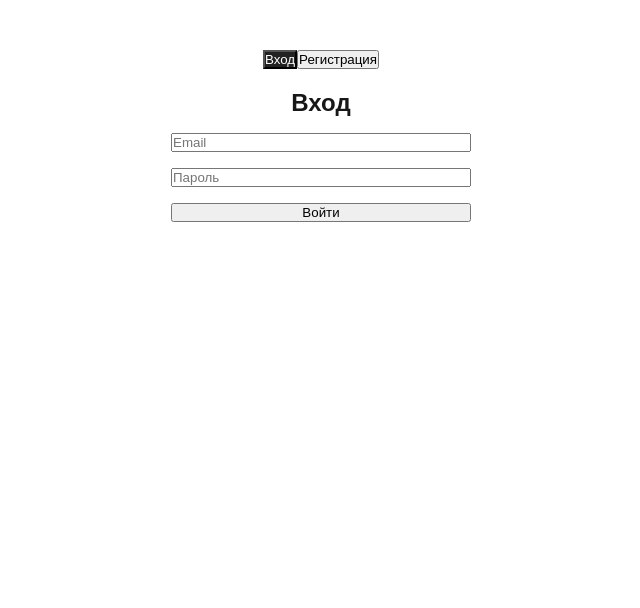
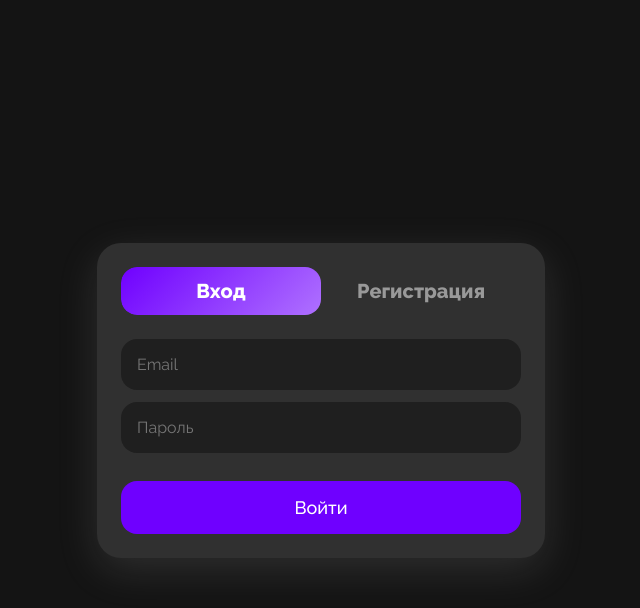
Before and after one commit to dmitriylmao/notes, a Next.js app: page / in a window 1280 px wide. Shown: the top 608 px of the page, without its empty margins (319-959 px from the left). Built offline with nearby package versions, Linux system fonts and the light colour scheme.

Commit message:
A fully prepared authorization page

```diff
--- a/package.json
+++ b/package.json
@@ -9,10 +9,13 @@
     "lint": "next lint"
   },
   "dependencies": {
+    "@next/font": "^14.2.15",
+    "clsx": "^2.1.1",
     "firebase": "^11.8.1",
     "next": "15.3.2",
     "react": "^19.0.0",
-    "react-dom": "^19.0.0"
+    "react-dom": "^19.0.0",
+    "react-toastify": "^11.0.5"
   },
   "devDependencies": {
     "@eslint/eslintrc": "^3",
--- /dev/null
+++ b/src/app/fonts.js
@@ -0,0 +1,8 @@
+// app/fonts.js
+import { Raleway } from '@next/font/google';
+
+export const raleway = Raleway({
+  subsets: ['latin', 'cyrillic'], // Важно: добавь 'cyrillic', если нужен русский
+  display: 'swap', // Рекомендуется для лучшей производительности
+  variable: '--font-raleway', // Опционально, но полезно для CSS-переменных
+});
--- a/src/app/globals.css
+++ b/src/app/globals.css
@@ -1,42 +1,14 @@
-:root {
-  --background: #ffffff;
-  --foreground: #171717;
-}
-
-@media (prefers-color-scheme: dark) {
-  :root {
-    --background: #0a0a0a;
-    --foreground: #ededed;
-  }
-}
-
-html,
-body {
-  max-width: 100vw;
-  overflow-x: hidden;
-}
 
 body {
-  color: var(--foreground);
-  background: var(--background);
-  font-family: Arial, Helvetica, sans-serif;
-  -webkit-font-smoothing: antialiased;
-  -moz-osx-font-smoothing: grayscale;
+  font-family: var(--font-raleway), sans-serif;
+  background-color: rgb(20, 20, 20);
+  display: flex; /* Делаем body flex-контейнером */
+  justify-content: center; /* Центрирует дочерние элементы по горизонтали */
+  align-items: center; /* Центрирует дочерние элементы по вертикали */
+  min-height: 100vh; /* Убеждаемся, что body занимает всю высоту viewport'а */
 }
-
-* {
-  box-sizing: border-box;
+html, body {
+  height: 100%; /* Очень важно! body должен занимать всю высоту окна */
+  margin: 0;
   padding: 0;
-  margin: 0;
 }
-
-a {
-  color: inherit;
-  text-decoration: none;
-}
-
-@media (prefers-color-scheme: dark) {
-  html {
-    color-scheme: dark;
-  }
-}
--- a/src/app/layout.js
+++ b/src/app/layout.js
@@ -1,25 +1,17 @@
-import { Geist, Geist_Mono } from "next/font/google";
-import "./globals.css";
+// app/layout.js
+import './globals.css'; // Твой глобальный CSS
+import { raleway } from './fonts'; // Импорт нашего шрифта
 
-const geistSans = Geist({
-  variable: "--font-geist-sans",
-  subsets: ["latin"],
-});
-
-const geistMono = Geist_Mono({
-  variable: "--font-geist-mono",
-  subsets: ["latin"],
-});
-
-export const metadata = {
-  title: "Create Next App",
-  description: "Generated by create next app",
+export const metadata = { // Опционально: если у тебя есть metadata
+  title: 'My Next.js App',
+  description: 'Generated by create next app',
 };
 
 export default function RootLayout({ children }) {
   return (
-    <html lang="en">
-      <body className={`${geistSans.variable} ${geistMono.variable}`}>
+    // ВАЖНО: НЕТ ТЕГА <head> ЗДЕСЬ!
+    <html lang="ru" className={`${raleway.className} ${raleway.variable}`}>
+      <body>
         {children}
       </body>
     </html>
--- a/src/app/page.js
+++ b/src/app/page.js
@@ -10,6 +10,13 @@ export default function HomePage() {
   return (
     <div className={styles.container}>
       <div className={styles.tabs}>
+        {/* Динамичный ползунок с изменением градиента */}
+        <div
+          className={`${styles.slider} ${
+            activeTab === 'login' ? styles.loginGradient : styles.registerGradient
+          } ${activeTab === 'register' ? styles.right : ''}`}
+        />
+
         <button
           className={activeTab === 'login' ? styles.active : ''}
           onClick={() => setActiveTab('login')}
--- a/src/app/page.module.css
+++ b/src/app/page.module.css
@@ -1,18 +1,87 @@
+/* page.module.css */
+
 .container {
-  padding: 50px;
-  text-align: center;
+  width: 400px;
+  height: auto;
+  padding: 24px;
+  background: rgb(48, 48, 48);
+  border-radius: 24px;
+  box-shadow: 0 12px 40px rgba(192, 192, 192, 0.15);
+  overflow: hidden;
+  position: relative;
 }
 
 .tabs {
-  margin-bottom: 20px;
+  position: relative;
+  display: flex;
+  margin-bottom: 24px;
+  border-radius: 16px;
+  overflow: hidden;
+
 }
 
-.button {
-  margin: 0 10px;
-  padding: 10px 20px;
+.tabs button {
+  flex: 1;
+  padding: 12px 0;
+  border: none;
+  background: none;
+  cursor: pointer;
+  font-family: var(--font-raleway), sans-serif;
+  font-weight: 800;
+  font-size: 20px;
+  color: #999999;
+  z-index: 1;
+  transition: color 0.3s ease;
+  position: relative;
+
 }
 
-.active {
-  background: #222;
-  color: white;
+.tabs button.active {
+  color: #fff;
 }
+
+
+.slider {
+  position: absolute;
+  top: 0;
+  left: 0;
+  width: 50%;
+  height: 100%;
+  border-radius: 16px;
+  transition: transform 0.4s ease, background 0.4s ease;
+  z-index: 0;
+}
+
+.loginGradient {
+  background: linear-gradient(135deg, #6f00ff, #af71ff);
+}
+
+.registerGradient {
+  background: linear-gradient(135deg, #af71ff, #6f00ff);
+}
+
+.slider.right {
+  transform: translateX(100%);
+}
+
+@keyframes gradientShift {
+  0% { background-position: 0% 50%; }
+  50% { background-position: 100% 50%; }
+  100% { background-position: 0% 50%; }
+}
+
+
+.form {
+  animation: fadeSlide 0.3s ease;
+}
+
+@keyframes fadeSlide {
+  from {
+    opacity: 0;
+    transform: translateY(20px);
+  }
+  to {
+    opacity: 1;
+    transform: translateY(0);
+  }
+}
--- a/src/components/Form.module.css
+++ b/src/components/Form.module.css
@@ -1,7 +1,45 @@
 .form {
   display: flex;
   flex-direction: column;
-  gap: 1rem;
-  max-width: 300px;
+  gap: 12px;
+  padding: 0px;
+  border-radius: 16px;
+  width: 100%;
   margin: 0 auto;
 }
+
+.form input {
+  padding: 16px 16px;
+  border: 0px solid #ddd;
+  border-radius: 16px;
+  font-family: var(--font-raleway), sans-serif;
+  font-weight: 400;
+  font-size: 16px;
+  color: #969696;
+  transition: all 0.3s ease;
+  background-color: rgb(31, 31, 31);
+  outline: none;
+}
+
+.form input:focus {
+  background-color: rgb(14, 14, 14);
+}
+
+.buttonn {
+  padding: 16px;
+   background-color: #6f00ff;
+  color: white;
+  font-family: var(--font-raleway), sans-serif;
+  font-weight: 500;
+  font-size: 18px;
+  border: none;
+  border-radius: 16px;
+  cursor: pointer;
+  transition: background-color 0.2s ease-in-out, color 0.4s ease-in-out;
+
+  margin-top: 16px;
+}
+
+.buttonn:hover {
+   background-color: #a35cff;
+}
--- a/src/components/LoginForm.js
+++ b/src/components/LoginForm.js
@@ -4,6 +4,8 @@ import { useRouter } from 'next/navigation'
 import { signInWithEmailAndPassword } from 'firebase/auth'
 import { auth } from '@/firebase'
 import styles from './Form.module.css'
+import { toast, ToastContainer } from 'react-toastify'
+import 'react-toastify/dist/ReactToastify.css'
 
 export default function LoginForm() {
   const [email, setEmail] = useState('')
@@ -12,38 +14,46 @@ export default function LoginForm() {
 
   const handleLogin = async (e) => {
     e.preventDefault()
-  if (!email.trim() || !password.trim()) return alert('Заполните все поля')
+    if (!email.trim() || !password.trim()) {
+      toast.warning('Заполните все поля', { position: 'top-center' })
+      return
+    }
 
     try {
       const userCredential = await signInWithEmailAndPassword(auth, email, password)
       const user = userCredential.user
       localStorage.setItem('user', JSON.stringify({ uid: user.uid, email: user.email }))
+      toast.success('Успешный вход! Перенаправляем...')
       router.push('/notes')
     } catch (err) {
-    let message = 'Произошла ошибка входа'
+      let message = 'Ошибка входа'
       switch (err.code) {
         case 'auth/user-not-found':
-        message = 'Пользователь не найден'
+          message = 'Пользователь с таким email не найден'
           break
         case 'auth/wrong-password':
-        message = 'Неверный пароль'
+          message = 'Неверный пароль. Попробуйте ещё раз'
           break
         case 'auth/invalid-email':
-        message = 'Некорректный email'
+          message = 'Введён некорректный email'
           break
         case 'auth/too-many-requests':
-        message = 'Слишком много попыток входа. Попробуйте позже.'
+          message = 'Слишком много попыток. Попробуйте позже'
+          break
+        case 'auth/invalid-credential':
+          message = 'Неправильные данные для входа'
           break
         default:
-        message = 'Ошибка: ' + err.message
+          message = 'Что-то пошло не так. Попробуйте ещё раз'
       }
-    alert(message)
+      toast.error(message, { position: 'top-center' })
     }
   }
 
   return (
+    <>
       <form onSubmit={handleLogin} className={styles.form}>
-      <h2>Вход</h2>
+
         <input
           type="email"
           placeholder="Email"
@@ -56,7 +66,9 @@ export default function LoginForm() {
           value={password}
           onChange={(e) => setPassword(e.target.value)}
         />
-      <button type="submit">Войти</button>
+        <button className={styles.buttonn} type="submit">Войти</button>
       </form>
+      <ToastContainer theme="dark" />
+    </>
   )
 }
--- a/src/components/RegisterForm.js
+++ b/src/components/RegisterForm.js
@@ -1,8 +1,10 @@
 'use client'
 import { useState } from 'react'
 import { createUserWithEmailAndPassword } from 'firebase/auth'
-import { auth } from '@/firebase' // путь к твоему firebase.js
+import { auth } from '@/firebase'
 import styles from './Form.module.css'
+import { toast, ToastContainer } from 'react-toastify'
+import 'react-toastify/dist/ReactToastify.css'
 
 export default function RegisterForm() {
   const [email, setEmail] = useState('')
@@ -11,26 +13,49 @@ export default function RegisterForm() {
 
   const handleRegister = async (e) => {
     e.preventDefault()
-    if (!email.trim() || !password.trim() || !passwordConfirm.trim())
-      return alert('Заполните все поля')
-    if (password !== passwordConfirm)
-      return alert('Пароли не совпадают')
+
+    if (!email.trim() || !password.trim() || !passwordConfirm.trim()) {
+      toast.error('Заполните все поля')
+      return
+    }
+    if (password !== passwordConfirm) {
+      toast.error('Пароли не совпадают')
+      return
+    }
 
     try {
       await createUserWithEmailAndPassword(auth, email, password)
-      alert('Регистрация прошла успешно!')
+      toast.success('Регистрация прошла успешно!')
       setEmail('')
       setPassword('')
       setPasswordConfirm('')
     } catch (err) {
-      console.error(err)
-      alert('Ошибка регистрации: ' + err.message)
+      let message = 'Ошибка регистрации'
+
+      switch (err.code) {
+        case 'auth/email-already-in-use':
+          message = 'Пользователь с таким email уже зарегистрирован'
+          break
+        case 'auth/invalid-email':
+          message = 'Некорректный email'
+          break
+        case 'auth/weak-password':
+          message = 'Пароль слишком простой. Минимум 6 символов'
+          break
+        case 'auth/too-many-requests':
+          message = 'Слишком много попыток. Попробуйте позже.'
+          break
+        default:
+          message = 'Ошибка: ' + err.message
+      }
+
+      toast.error(message)
     }
   }
 
   return (
     <form onSubmit={handleRegister} className={styles.form}>
-      <h2>Регистрация</h2>
+
       <input
         type="email"
         placeholder="Email"
@@ -49,7 +74,8 @@ export default function RegisterForm() {
         value={passwordConfirm}
         onChange={(e) => setPasswordConfirm(e.target.value)}
       />
-      <button type="submit">Зарегистрироваться</button>
+      <button className={styles.buttonn} type="submit">Зарегистрироваться</button>
+      <ToastContainer position="top-center" autoClose={4000} theme="dark" />
     </form>
   )
 }
--- a/src/styles/globals.css
+++ /dev/null
@@ -1,16 +0,0 @@
-button {
-  background: #222;
-  color: white;
-  border: none;
-  padding: 10px;
-  cursor: pointer;
-}
-
-button:hover {
-  background: #444;
-}
-
-input {
-  padding: 8px;
-  font-size: 1rem;
-}
```
Also changed, not shown: 1 other file (tests, documents, lock files or other folders). Lines whose indentation alone changed are shown as unchanged.
